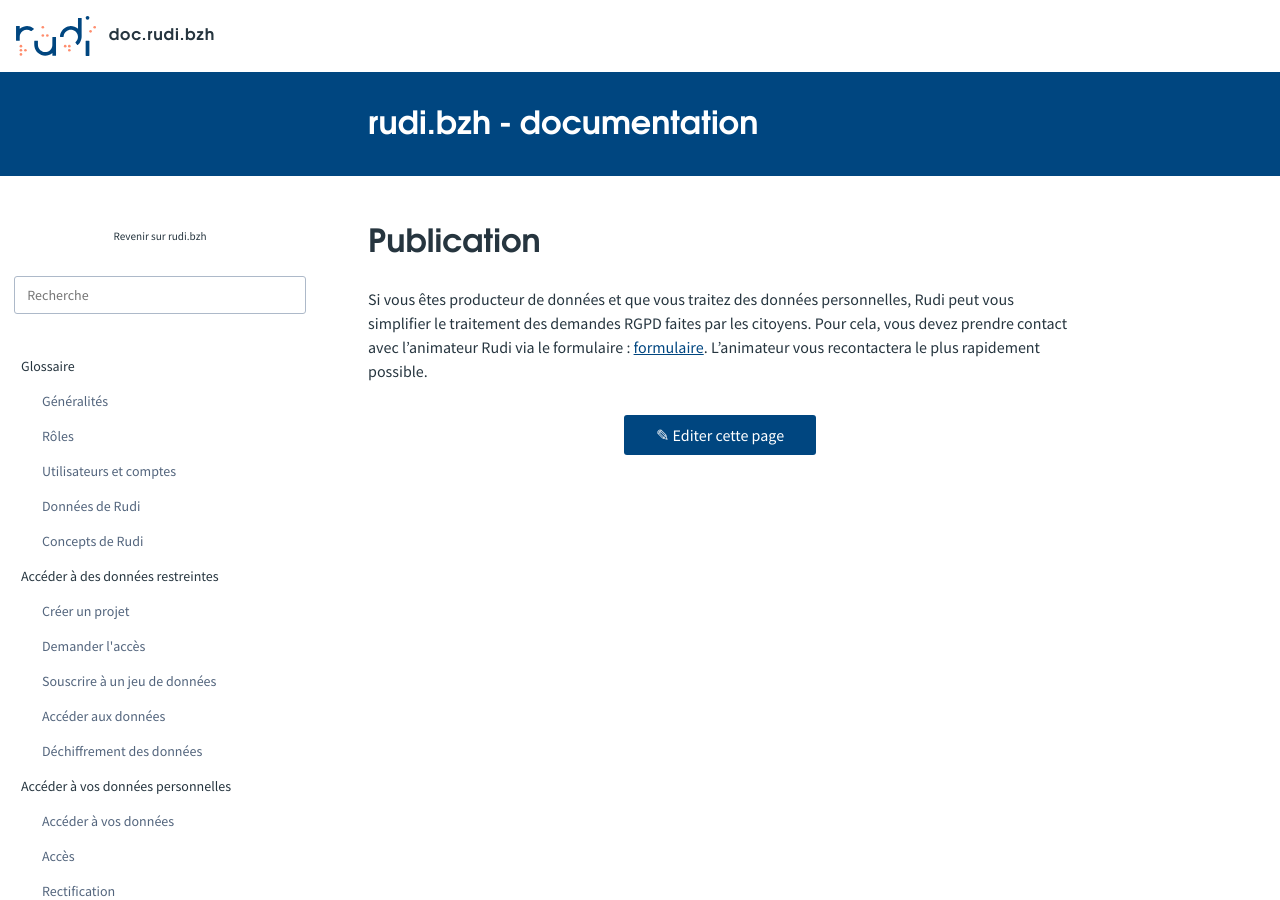
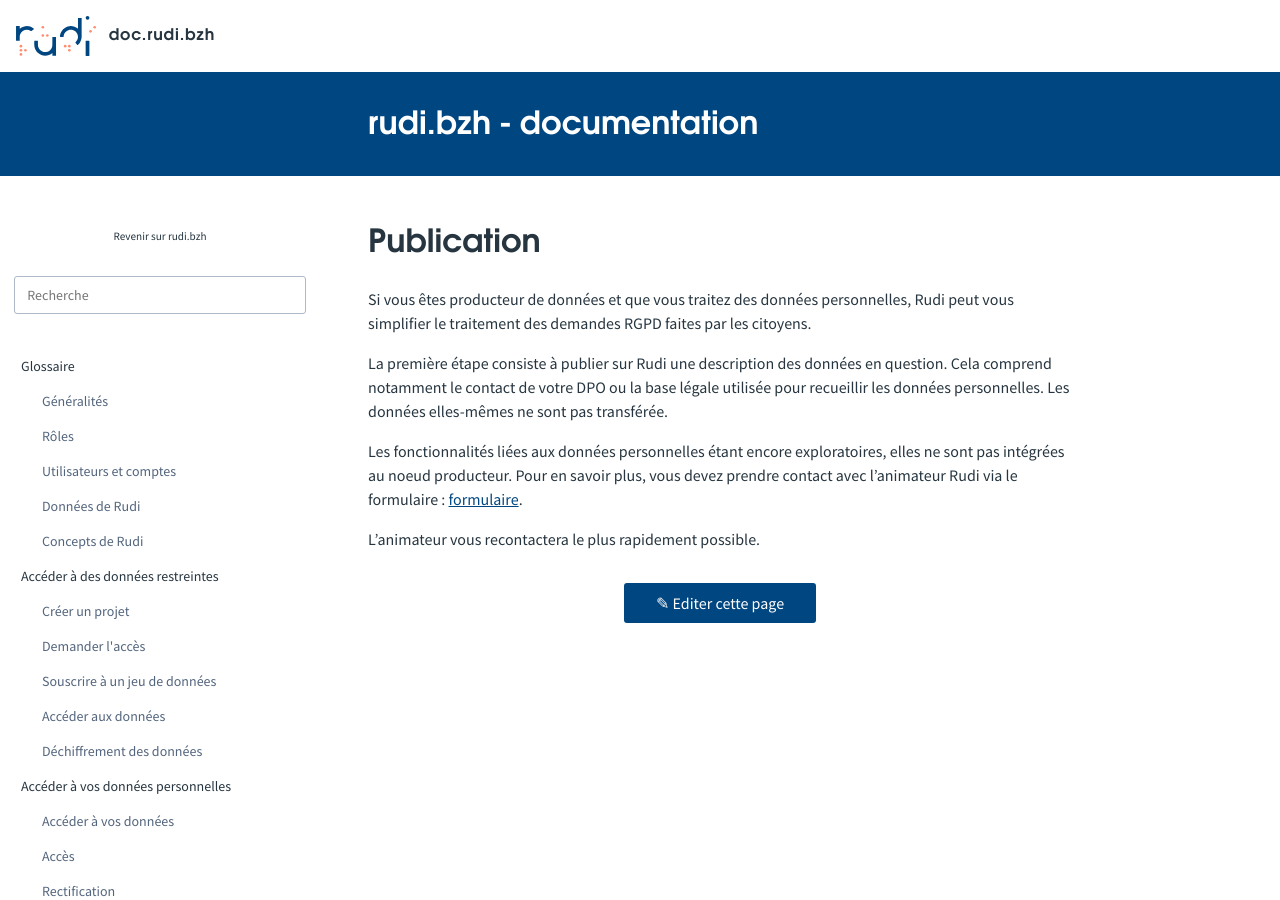
Before and after one commit to sigrennesmetropole/rudi_documentation, a Jekyll site: the page built from articles/_publication/donnee_personnelle.md, in a window 1280 px wide and 900 px high. Built offline with Jekyll 4.4.1, drawn with Linux system fonts in a browser that asks for light colours.

Commit message:
Update donnee_personnelle.md
ajout détails

```diff
--- a/articles/_publication/donnee_personnelle.md
+++ b/articles/_publication/donnee_personnelle.md
@@ -5,5 +5,9 @@ title: Données personnelles
 
 # Publication
 Si vous êtes producteur de données et que vous traitez des données personnelles, Rudi peut vous simplifier le traitement des demandes RGPD faites par les citoyens.
-Pour cela, vous devez prendre contact avec l’animateur Rudi via le formulaire : [formulaire](https://blog.rudi.bzh/portail-beta-contact/).
+
+La première étape consiste à publier sur Rudi une description des données en question. Cela comprend notamment le contact de votre DPO ou la base légale utilisée pour recueillir les données personnelles. Les données elles-mêmes ne sont pas transférée.
+
+Les fonctionnalités liées aux données personnelles étant encore exploratoires, elles ne sont pas intégrées au noeud producteur. Pour en savoir plus, vous devez prendre contact avec l’animateur Rudi via le formulaire : [formulaire](https://blog.rudi.bzh/portail-beta-contact/).
+
 L'animateur vous recontactera le plus rapidement possible.
```
